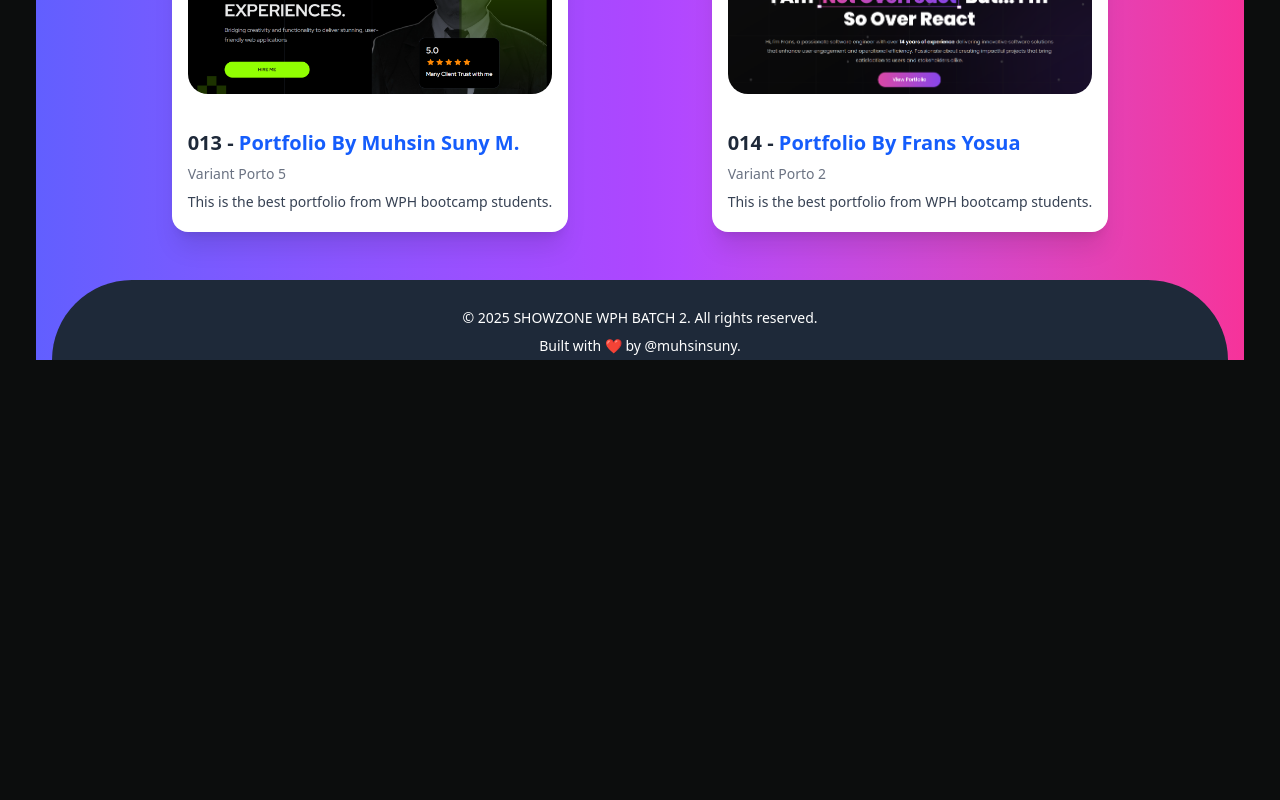
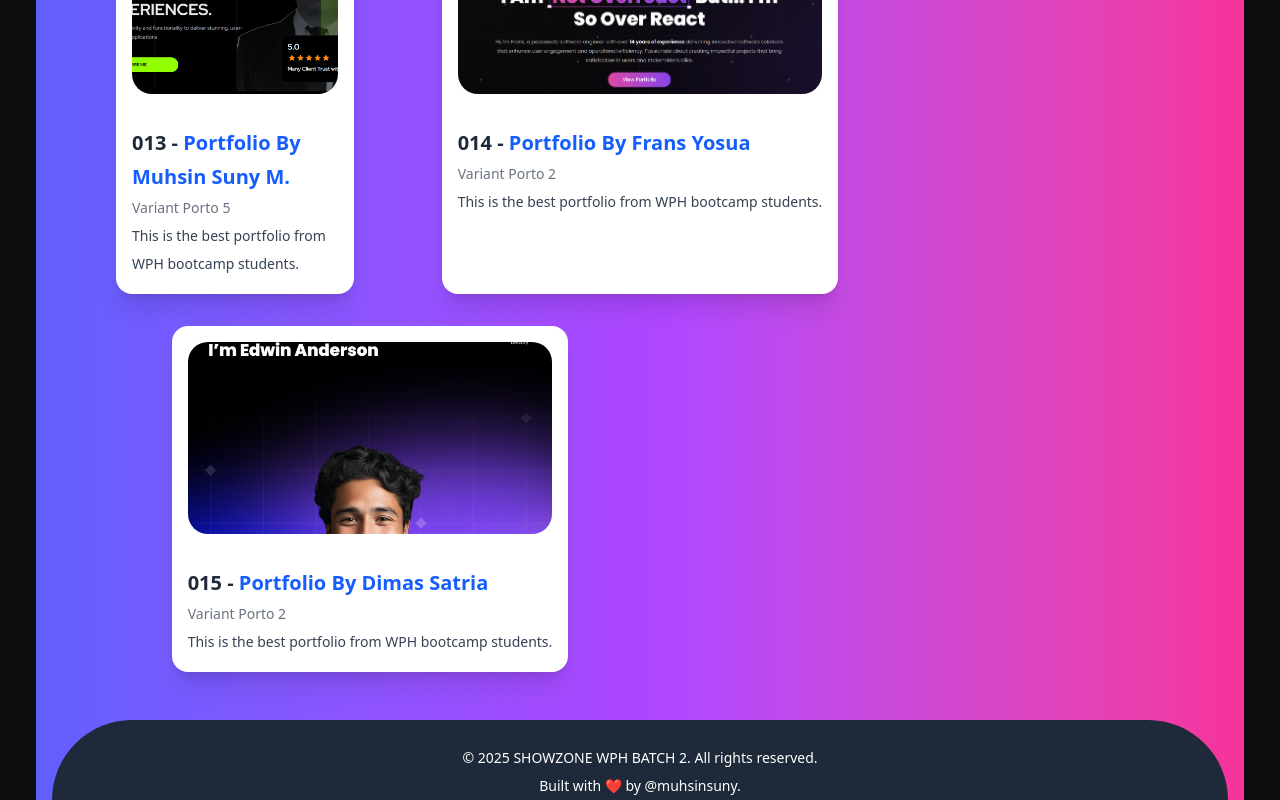
Before and after one commit to suny-saja/showzone, a Next.js app: page / in a window 1280 px wide. Shown: the part 2332-3132 px from the top of the page. Before the commit the page ends 2692 px from the top, so only its background shows below. Built offline with nearby package versions, Linux system fonts and the light colour scheme.

Commit message:
Refactor code structure for improved readability and maintainability

```diff
--- a/src/data/project.ts
+++ b/src/data/project.ts
@@ -112,7 +112,7 @@ export const projectList = [
     image: '/thumbnails/suny.png',
     link: 'https://porto-suny.vercel.app/',
   },
-    {
+  {
     id: 14,
     title: 'Portfolio By Frans Yosua',
     subtitle: 'Variant Porto 2',
@@ -120,6 +120,14 @@ export const projectList = [
     image: '/thumbnails/frans.png',
     link: 'https://wph2.fransyosua.com/',
   },
+  {
+    id: 15,
+    title: 'Portfolio By Dimas Satria',
+    subtitle: 'Variant Porto 2',
+    description: 'This is the best portfolio from WPH bootcamp students.',
+    image: '/thumbnails/dimas.png',
+    link: 'https://project-portofolio-nextjs-di-git-829756-dimassatria24s-projects.vercel.app/',
+  },
 ];
 
 export default projectList;
```
Also changed, not shown: public/thumbnails/dimas.png (added).
